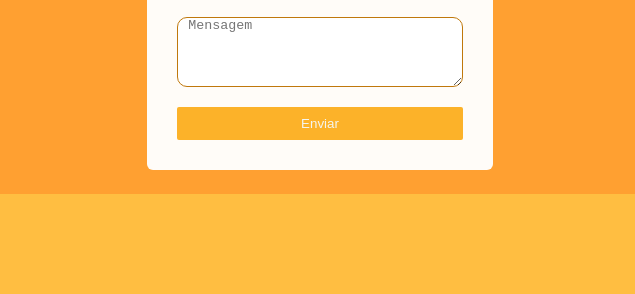
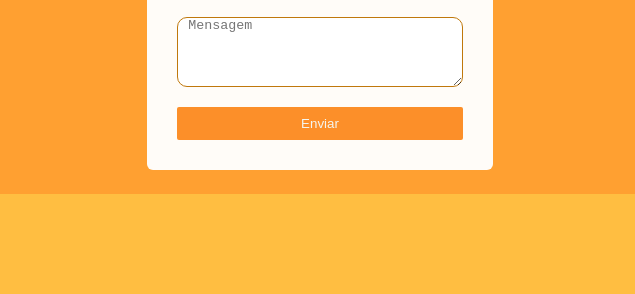
Before and after one commit to melissaJll/todos-por-eles, a plain HTML site: page index.html in a window 1280 px wide. Shown: the part 2596-2890 px from the top of the page, 0-635 px from the left. Drawn offline with nearby package versions, Linux system fonts and the light colour scheme.

Commit message:
cor do botão dos formularios alterada

```diff
--- a/css/home.css
+++ b/css/home.css
@@ -638,7 +638,7 @@ a:hover {
   margin-top: 22px;
 }
 .btn-form{
-  background-color: rgb(252, 178, 41);
+  background-color: rgb(252, 143, 41);
   color: rgb(245, 245, 238);
   border: 0px;
   border-radius: 2px;
```
